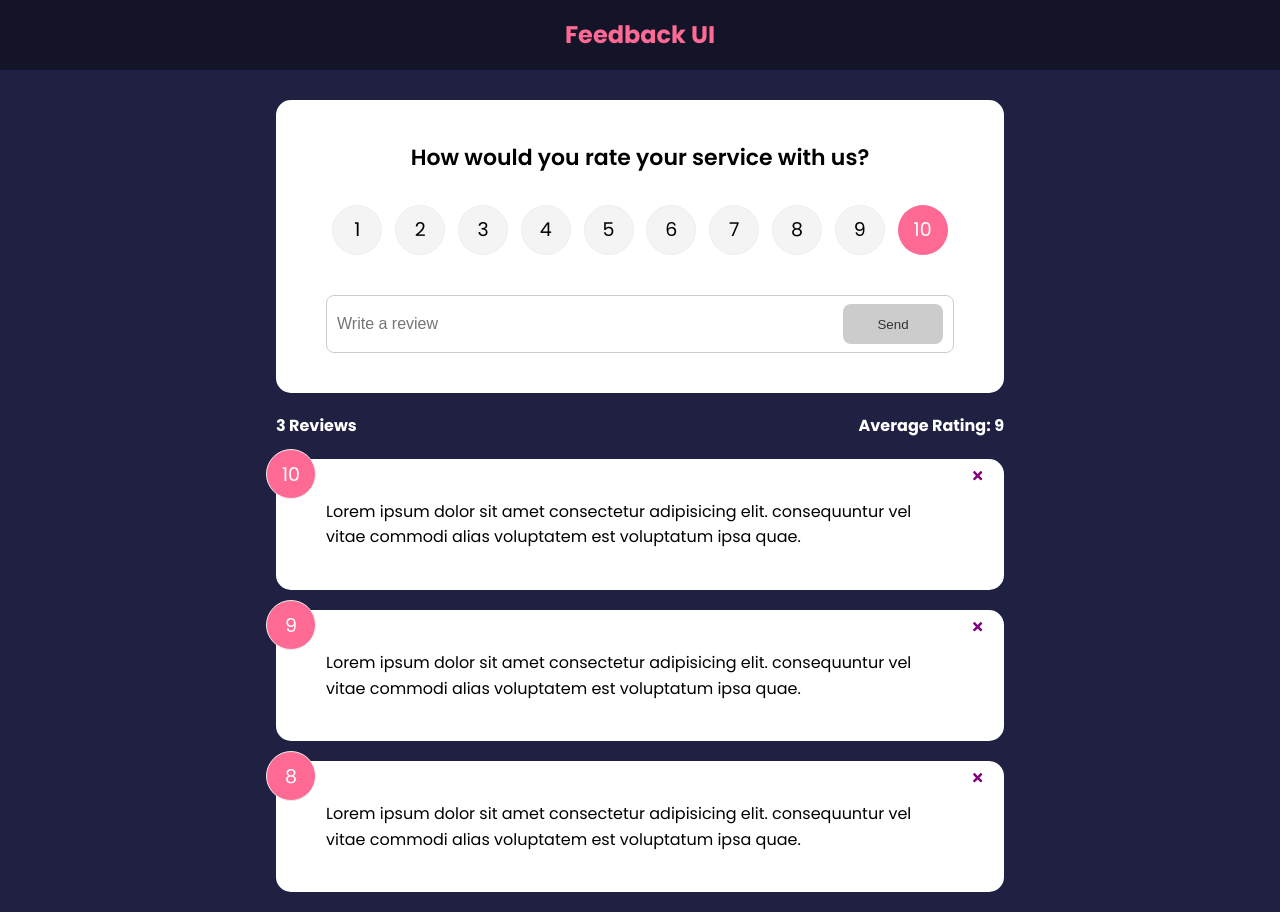
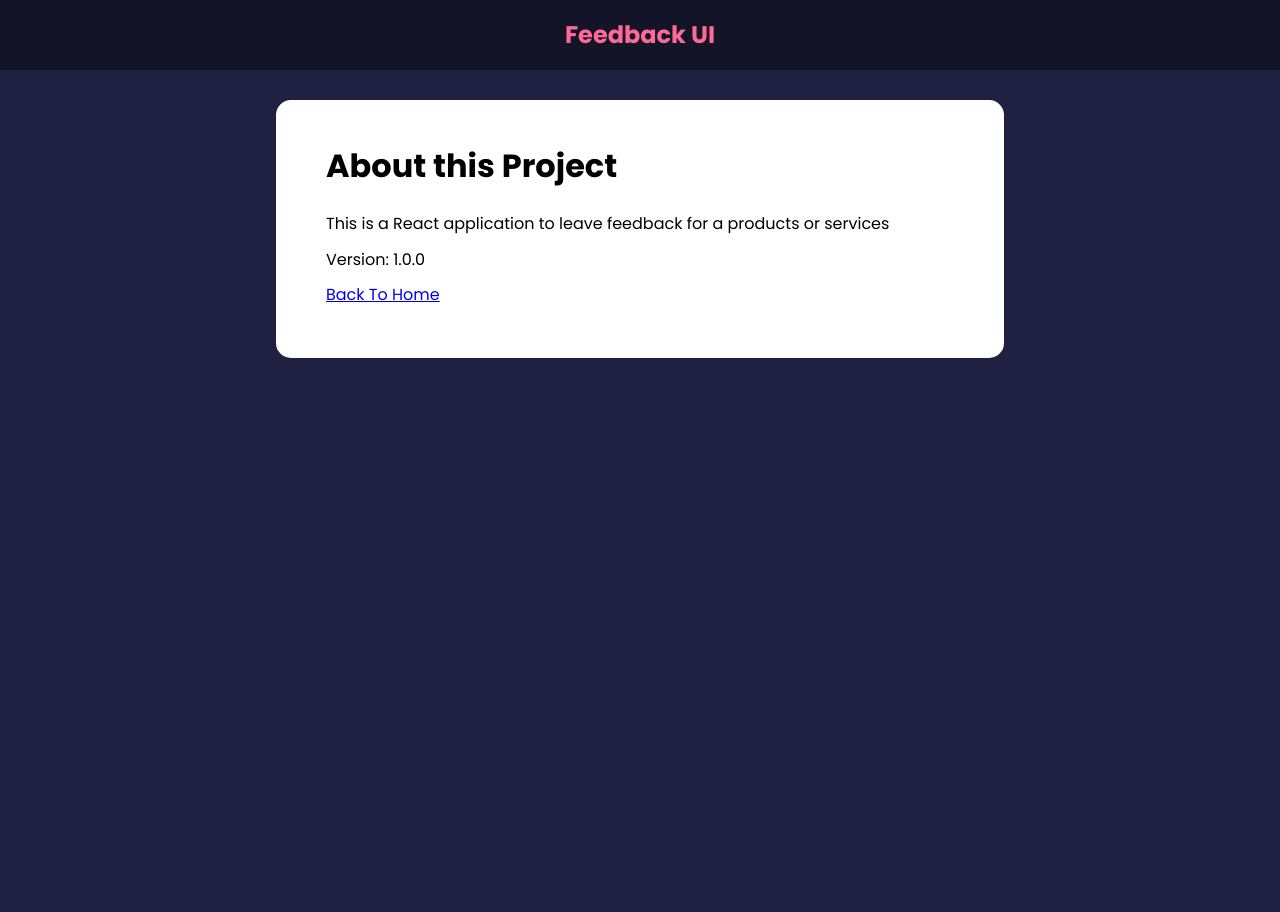
Before and after one commit to aamirmomin152/feedback_ui, a React (Create React App) app in the folder feedback_ui/: page /about in a window 1280 px wide. After the commit the page ends 800 px from the top, so only its background shows below. Built offline with nearby package versions, Linux system fonts and the light colour scheme.

Commit message:
Building the router

```diff
--- a/feedback_ui/package.json
+++ b/feedback_ui/package.json
@@ -10,6 +10,7 @@
     "react": "^18.2.0",
     "react-dom": "^18.2.0",
     "react-icons": "^4.4.0",
+    "react-router-dom": "^6.3.0",
     "react-scripts": "^2.1.3",
     "uuid": "^9.0.0",
     "web-vitals": "^2.1.4"
--- a/feedback_ui/src/App.js
+++ b/feedback_ui/src/App.js
@@ -1,4 +1,5 @@
 import {v4 as uuidv4} from 'uuid'
+import {BrowserRouter as Router, Route, Routes} from 'react-router-dom'
 import {useState} from 'react'
 import Header from "./components/Header"
 import FeedbackList from './components/FeedbackList'
@@ -6,6 +7,7 @@
 import React from 'react'
 import FeedbackStats from './components/FeedbackStats'
 import FeedbackForm from './components/FeedbackForm'
+import AboutPage from './pages/AboutPage'
 
 function App() {
   const [feedback, setFeedback] = useState(FeedbackData)
@@ -22,14 +24,22 @@
   }
 
   return (
-    <>
+    <Router>
       <Header />
       <div className="container">
-        <FeedbackForm handleAdd={addFeedback}/>
-        <FeedbackStats feedback={feedback}/>
-        <FeedbackList feedback={feedback} handleDelete={deleteFeedback}/>
+        <Routes>
+          <Route exact path='/' element={
+            <>
+              <FeedbackForm handleAdd={addFeedback}/>
+              <FeedbackStats feedback={feedback}/>
+              <FeedbackList feedback={feedback} handleDelete={deleteFeedback}/>
+            </>
+          }>
+          </Route>
+          <Route path='/about' element={<AboutPage />} />
+        </Routes>
       </div>
-    </>
+    </Router>
   )
 }
 
--- /dev/null
+++ b/feedback_ui/src/pages/AboutPage.jsx
@@ -0,0 +1,19 @@
+import React from 'react'
+import Card from '../components/shared/Card'
+
+function AboutPage() {
+  return (
+    <Card>
+      <div className='about'>
+        <h1>About this Project</h1>
+        <p>This is a React application to leave feedback for a products or services</p>
+        <p>Version: 1.0.0</p>
+        <p>
+          <a href="/">Back To Home</a>
+        </p>
+      </div>
+    </Card>
+  )
+}
+
+export default AboutPage
```
Also changed, not shown: 1 other file (tests, documents, lock files or other folders).
